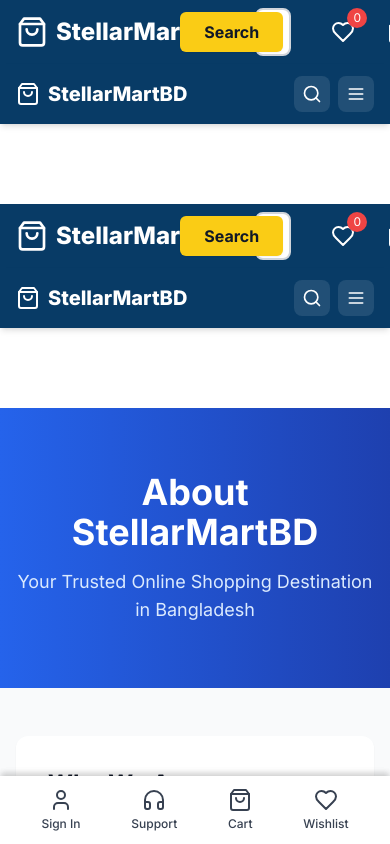
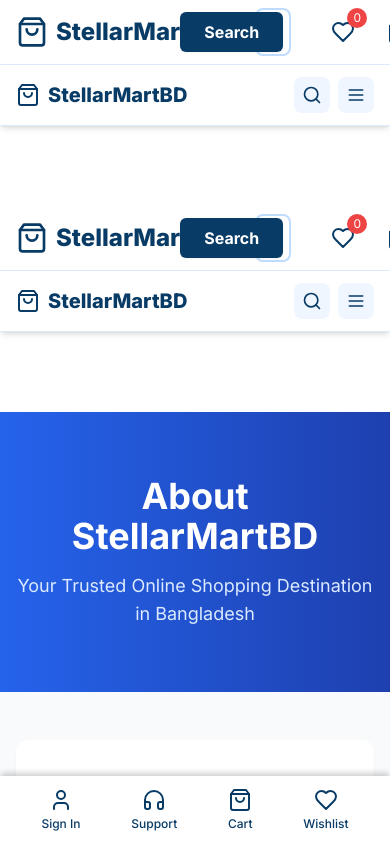
Before and after one commit to tourff/stellarmartBd, a Next.js app: page /about in a window 390 px wide. Shown: the top 844 px of the page. Built offline with nearby package versions, Linux system fonts and the light colour scheme; no server answers; the database is empty.

Commit message:
Remove top bar and update navbar to white/bluish theme

```diff
--- a/app/components/Navbar.jsx
+++ b/app/components/Navbar.jsx
@@ -21,12 +21,12 @@
 
   return (
     <>
-      {/* Desktop Navigation */}
-      <nav className="bg-[#083b66] shadow-md sticky top-0 z-50">
+      {/* Desktop Navigation - White/Bluish Theme */}
+      <nav className="bg-white shadow-md sticky top-0 z-50 border-b border-blue-100">
         <div className="max-w-7xl mx-auto px-4">
           <div className="flex items-center justify-between h-16">
             {/* Logo */}
-            <Link href="/" className="text-2xl font-extrabold text-white flex items-center gap-2">
+            <Link href="/" className="text-2xl font-extrabold text-[#083b66] flex items-center gap-2">
               <ShoppingBag className="w-8 h-8" />
               StellarMartBD
             </Link>
@@ -38,9 +38,9 @@
                   type="text"
                   name="q"
                   placeholder="Search for products, brands and more..."
-                  className="w-full px-4 py-2.5 border-2 border-gray-300 rounded-lg focus:outline-none focus:border-yellow-400 focus:ring-2 focus:ring-yellow-200 text-gray-800 font-medium"
+                  className="w-full px-4 py-2.5 border-2 border-blue-200 rounded-lg focus:outline-none focus:border-[#083b66] focus:ring-2 focus:ring-blue-100 text-gray-800 font-medium"
                 />
-                <button type="submit" className="absolute right-2 top-1/2 -translate-y-1/2 px-6 py-2 bg-yellow-400 text-gray-900 rounded-md hover:bg-yellow-500 font-bold shadow-sm">
+                <button type="submit" className="absolute right-2 top-1/2 -translate-y-1/2 px-6 py-2 bg-[#083b66] text-white rounded-md hover:bg-[#062d4d] font-bold shadow-sm">
                   Search
                 </button>
               </form>
@@ -48,12 +48,12 @@
 
             {/* Actions */}
             <div className="flex items-center gap-4">
-              <Link href="/wishlist" className="p-2 hover:bg-white/10 rounded-lg relative">
-                <Heart className="w-6 h-6 text-white" />
+              <Link href="/wishlist" className="p-2 hover:bg-blue-50 rounded-lg relative">
+                <Heart className="w-6 h-6 text-[#083b66]" />
                 <span className="absolute -top-1 -right-1 w-5 h-5 bg-red-500 text-white text-xs rounded-full flex items-center justify-center">0</span>
               </Link>
-              <Link href="/cart" className="p-2 hover:bg-white/10 rounded-lg relative">
-                <ShoppingBag className="w-6 h-6 text-white" />
+              <Link href="/cart" className="p-2 hover:bg-blue-50 rounded-lg relative">
+                <ShoppingBag className="w-6 h-6 text-[#083b66]" />
                 {cartCount > 0 && (
                   <span className="absolute -top-1 -right-1 w-5 h-5 bg-red-500 text-white text-xs rounded-full flex items-center justify-center">
                     {cartCount}
@@ -65,20 +65,20 @@
               {!authLoading && (
                 user ? (
                   <div className="flex items-center gap-2">
-                    <Link href="/profile" className="flex items-center gap-2 px-4 py-2 bg-yellow-400 text-gray-900 font-bold rounded-lg hover:bg-yellow-500 transition-colors shadow-md">
+                    <Link href="/profile" className="flex items-center gap-2 px-4 py-2 bg-[#083b66] text-white font-bold rounded-lg hover:bg-[#062d4d] transition-colors shadow-md">
                       <User className="w-4 h-4" />
                       {user.name || 'Profile'}
                     </Link>
                     <button
                       onClick={handleLogout}
-                      className="p-2 bg-white/10 text-white rounded-lg hover:bg-white/20 transition-colors"
+                      className="p-2 bg-gray-100 text-[#083b66] rounded-lg hover:bg-gray-200 transition-colors"
                       title="Logout"
                     >
                       <LogOut className="w-5 h-5" />
                     </button>
                   </div>
                 ) : (
-                  <Link href="/login" className="px-5 py-2.5 bg-yellow-400 text-gray-900 font-bold rounded-lg hover:bg-yellow-500 transition-colors shadow-md">
+                  <Link href="/login" className="px-5 py-2.5 bg-[#083b66] text-white font-bold rounded-lg hover:bg-[#062d4d] transition-colors shadow-md">
                     Sign In
                   </Link>
                 )
@@ -89,10 +89,10 @@
       </nav>
 
       {/* Mobile Top Bar - Logo + Search (Sticky Top) */}
-      <div className="md:hidden sticky top-0 z-50 bg-[#083b66] shadow-md">
+      <div className="md:hidden sticky top-0 z-50 bg-white shadow-md border-b border-blue-100">
         <div className="flex items-center justify-between px-4 py-3">
           {/* Logo */}
-          <Link href="/" className="text-xl font-extrabold text-white flex items-center gap-2">
+          <Link href="/" className="text-xl font-extrabold text-[#083b66] flex items-center gap-2">
             <ShoppingBag className="w-6 h-6" />
             StellarMartBD
           </Link>
@@ -101,15 +101,15 @@
           <div className="flex items-center gap-2">
             <button
               onClick={() => setSearchOpen(!searchOpen)}
-              className="p-2 bg-white/10 rounded-lg"
+              className="p-2 bg-blue-50 rounded-lg"
             >
-              {searchOpen ? <X className="w-5 h-5 text-white" /> : <Search className="w-5 h-5 text-white" />}
+              {searchOpen ? <X className="w-5 h-5 text-[#083b66]" /> : <Search className="w-5 h-5 text-[#083b66]" />}
             </button>
             <button
               onClick={() => setMobileMenuOpen(!mobileMenuOpen)}
-              className="p-2 bg-white/10 rounded-lg"
+              className="p-2 bg-blue-50 rounded-lg"
             >
-              {mobileMenuOpen ? <X className="w-5 h-5 text-white" /> : <Menu className="w-5 h-5 text-white" />}
+              {mobileMenuOpen ? <X className="w-5 h-5 text-[#083b66]" /> : <Menu className="w-5 h-5 text-[#083b66]" />}
             </button>
           </div>
         </div>
@@ -122,10 +122,10 @@
                 type="text"
                 name="q"
                 placeholder="Search products..."
-                className="w-full px-4 py-2.5 border-2 border-gray-300 rounded-lg focus:outline-none focus:border-yellow-400 text-gray-800"
+                className="w-full px-4 py-2.5 border-2 border-blue-200 rounded-lg focus:outline-none focus:border-[#083b66] text-gray-800"
                 autoFocus
               />
-              <button type="submit" className="absolute right-2 top-1/2 -translate-y-1/2 px-4 py-1.5 bg-yellow-400 text-gray-900 rounded-md text-sm font-bold">
+              <button type="submit" className="absolute right-2 top-1/2 -translate-y-1/2 px-4 py-1.5 bg-[#083b66] text-white rounded-md text-sm font-bold">
                 Search
               </button>
             </form>
@@ -166,31 +166,31 @@
         <div className="flex items-center justify-around py-3 px-4">
           {/* Profile */}
           <Link href={user ? "/profile" : "/login"} className="flex flex-col items-center gap-1">
-            <User className="w-6 h-6 text-gray-700" />
-            <span className="text-xs font-medium text-gray-700">{user ? 'Profile' : 'Sign In'}</span>
+            <User className="w-6 h-6 text-[#083b66]" />
+            <span className="text-xs font-medium text-[#083b66]">{user ? 'Profile' : 'Sign In'}</span>
           </Link>
 
           {/* Support */}
           <Link href="/contact" className="flex flex-col items-center gap-1">
-            <Headphones className="w-6 h-6 text-gray-700" />
-            <span className="text-xs font-medium text-gray-700">Support</span>
+            <Headphones className="w-6 h-6 text-[#083b66]" />
+            <span className="text-xs font-medium text-[#083b66]">Support</span>
           </Link>
 
           {/* Cart - Opens Drawer */}
           <button onClick={() => setCartOpen(true)} className="flex flex-col items-center gap-1 relative">
-            <ShoppingBag className="w-6 h-6 text-gray-700" />
+            <ShoppingBag className="w-6 h-6 text-[#083b66]" />
             {cartCount > 0 && (
               <span className="absolute -top-1 -right-1 w-5 h-5 bg-red-500 text-white text-xs rounded-full flex items-center justify-center">
                 {cartCount}
               </span>
             )}
-            <span className="text-xs font-medium text-gray-700">Cart</span>
+            <span className="text-xs font-medium text-[#083b66]">Cart</span>
           </button>
 
           {/* Wishlist */}
           <Link href="/wishlist" className="flex flex-col items-center gap-1">
-            <Heart className="w-6 h-6 text-gray-700" />
-            <span className="text-xs font-medium text-gray-700">Wishlist</span>
+            <Heart className="w-6 h-6 text-[#083b66]" />
+            <span className="text-xs font-medium text-[#083b66]">Wishlist</span>
           </Link>
         </div>
       </div>
--- a/app/page.jsx
+++ b/app/page.jsx
@@ -28,17 +28,14 @@
 
   const fetchData = async () => {
     try {
-      // Fetch categories
       const categoriesRes = await fetch('/api/categories');
       const categoriesData = await categoriesRes.json();
       setCategories(categoriesData.categories || []);
 
-      // Fetch featured products
       const featuredRes = await fetch('/api/products?featured=true&limit=8');
       const featuredData = await featuredRes.json();
       setFeaturedProducts(featuredData.products || []);
 
-      // Fetch new arrivals
       const newArrivalsRes = await fetch('/api/products?sort=-createdAt&limit=5');
       const newArrivalsData = await newArrivalsRes.json();
       setNewArrivals(newArrivalsData.products || []);
@@ -49,28 +46,15 @@
     }
   };
 
-  // Use static data if no products in database
   const displayCategories = categories.length > 0 ? categories : staticCategories;
   const displayFeatured = featuredProducts.length > 0 ? featuredProducts : [];
   const displayNewArrivals = newArrivals.length > 0 ? newArrivals : [];
 
   return (
     <div className="min-h-screen bg-white">
-      {/* Top Bar */}
-      <div className="bg-blue-700 text-white text-sm py-2">
-        <div className="max-w-7xl mx-auto px-4 flex justify-between items-center">
-          <span className="font-medium">🚀 Free Shipping on Orders Over ৳500 | 📞 +880 1234 567890</span>
-          <div className="flex gap-4 font-medium">
-            <Link href="/track-order" className="hover:text-blue-200">Track Order</Link>
-            <Link href="/support" className="hover:text-blue-200">Support</Link>
-          </div>
-        </div>
-      </div>
-
       <HeroBanner />
       <Features />
 
-      {/* Categories */}
       <section className="py-12">
         <div className="max-w-7xl mx-auto px-4">
           <div className="flex items-center justify-between mb-8">
@@ -94,7 +78,6 @@
         </div>
       </section>
 
-      {/* Featured Products */}
       <section className="py-12 bg-gray-50">
         <div className="max-w-7xl mx-auto px-4">
           <div className="flex items-center justify-between mb-8">
@@ -128,7 +111,6 @@
         </div>
       </section>
 
-      {/* Banner Section */}
       <section className="py-12">
         <div className="max-w-7xl mx-auto px-4">
           <div className="grid md:grid-cols-2 gap-6">
@@ -150,7 +132,6 @@
         </div>
       </section>
 
-      {/* New Arrivals */}
       <section className="py-12 bg-gray-50">
         <div className="max-w-7xl mx-auto px-4">
           <div className="flex items-center justify-between mb-8">
@@ -181,7 +162,6 @@
         </div>
       </section>
 
-      {/* Newsletter */}
       <section className="py-16 bg-gradient-to-r from-blue-700 to-blue-900 text-white">
         <div className="max-w-7xl mx-auto px-4 text-center">
           <h2 className="text-3xl font-bold mb-4">Subscribe to Our Newsletter</h2>
```
